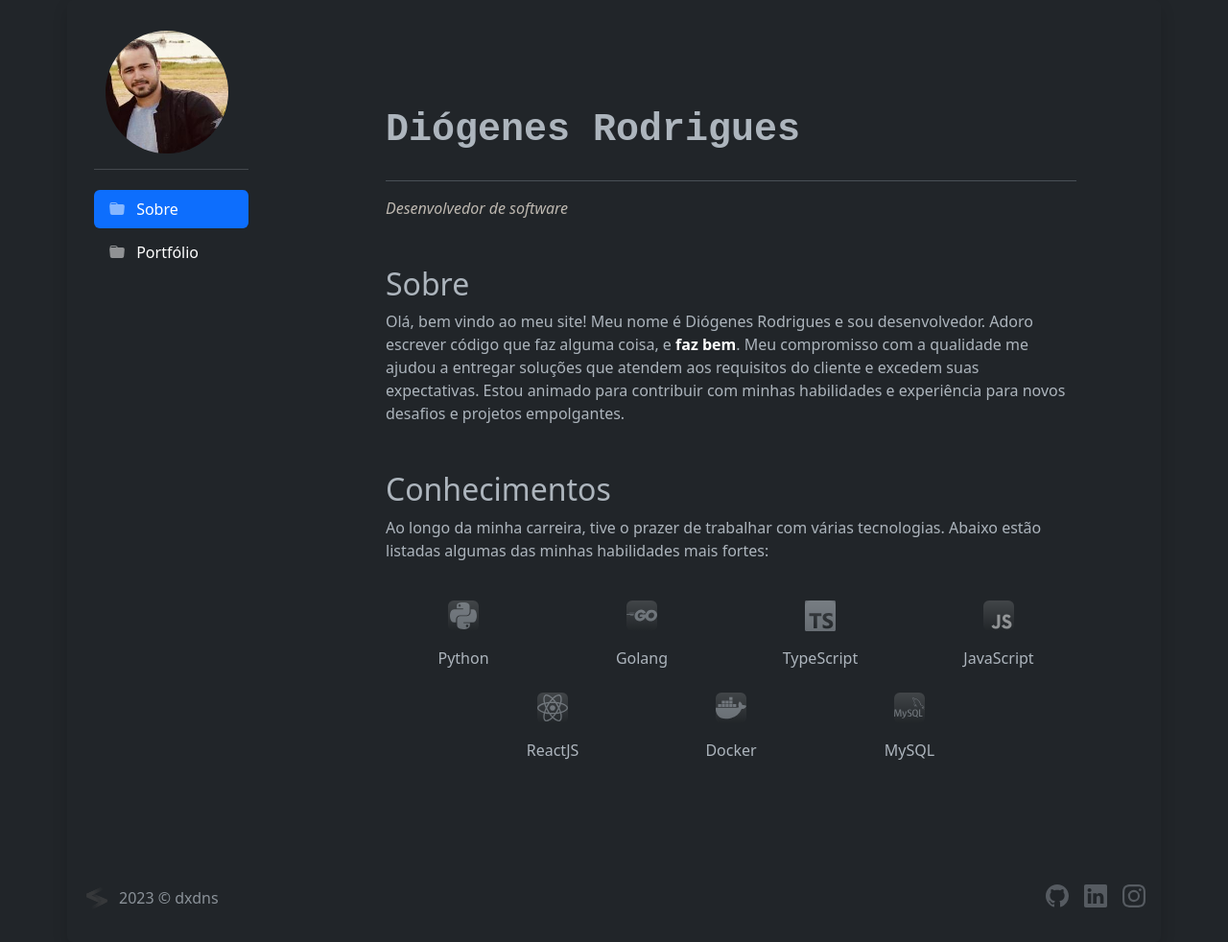
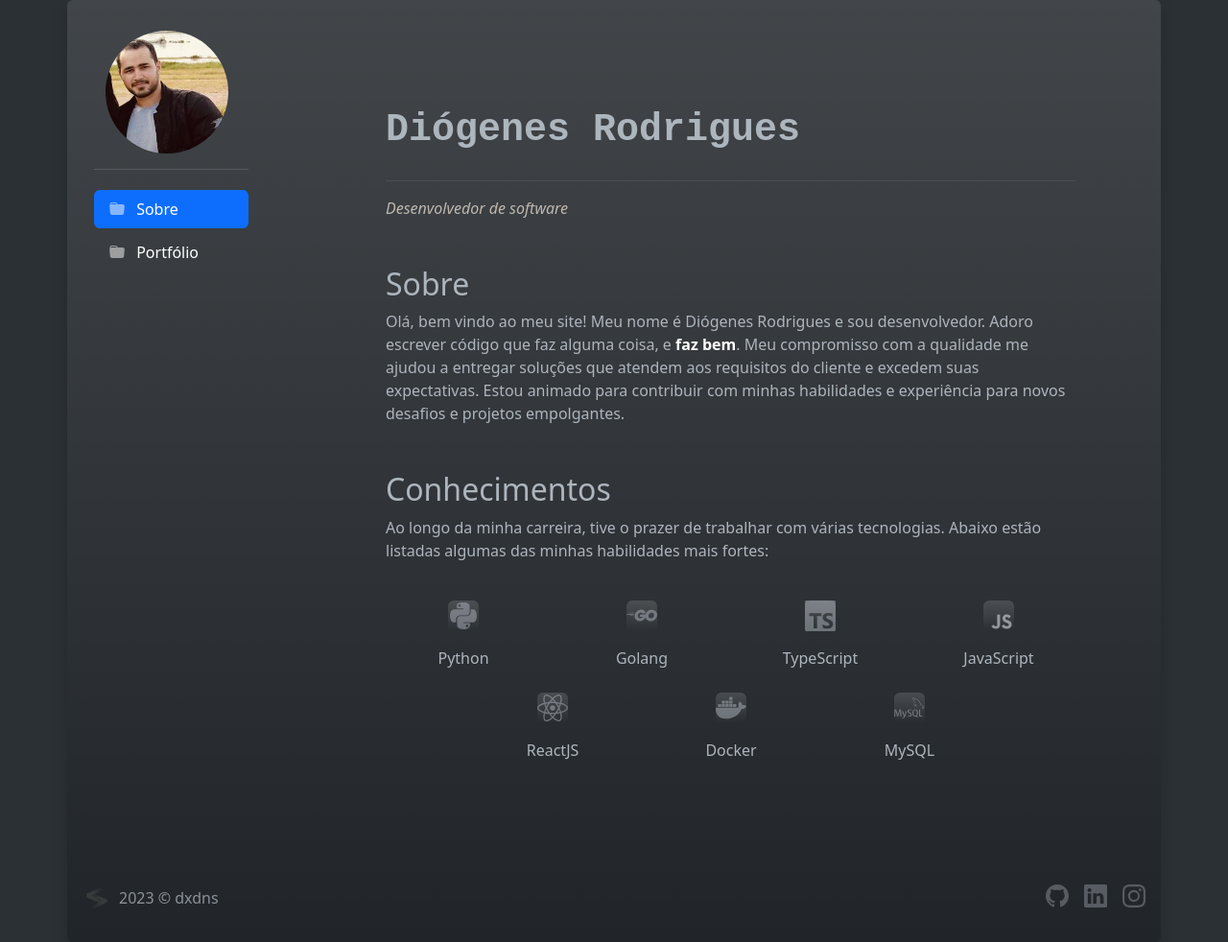
Before and after one commit to dxdns/dxdns.github.io, a Jekyll site: the page built from index.html, in a window 1280 px wide. Shown: the whole page at 96% size. Built offline with Jekyll 4.4.1, drawn with Linux system fonts in a browser that asks for light colours.

Commit message:
bg style | meta tags layout

```diff
--- a/_layouts/default.html
+++ b/_layouts/default.html
@@ -1,5 +1,5 @@
 <!DOCTYPE html>
-<html lang="en" class="h-100" data-bs-theme="dark">
+<html lang="pt_BR" class="h-100" data-bs-theme="dark">
 
 <head>
   <!--analytics-->
@@ -14,7 +14,9 @@
     {{ page.title }} - {{ site.title }}
   </title>
   <link rel="canonical" href="{{ site.url }}{{ page.url }}">
+  <meta name="generator" content="0.0.1">
   <meta name="description" content="{{ page.description }}">
+  <meta property="og:locale" content="pt_BR">
   <meta property="og:type" content="website">
   <meta property="og:url" content="{{ site.url }}{{ page.url }}">
   <meta property="og:title" content="{{ page.title }}">
@@ -35,10 +37,10 @@
   <link href="/assets/css/custom.css" rel="stylesheet">
 </head>
 
-<body class="d-flex flex-column h-100">
+<body class="d-flex flex-column h-100 bg-body-tertiary">
   {% include nav-mobile.html %}
 
-  <div class="container shadow p-3 mb-5 rounded">
+  <div class="container shadow p-3 mb-5 rounded bg-dark bg-gradient">
     <div class="container-fluid">
       <div class="row flex-wrap flex-md-nowrap">
         <aside class="col-md-2 col-lg-2 me-3">
```
